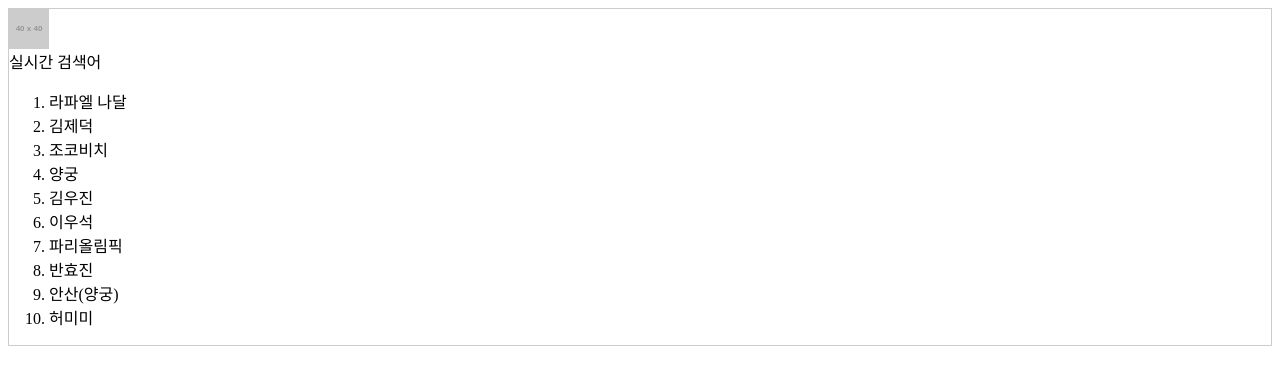
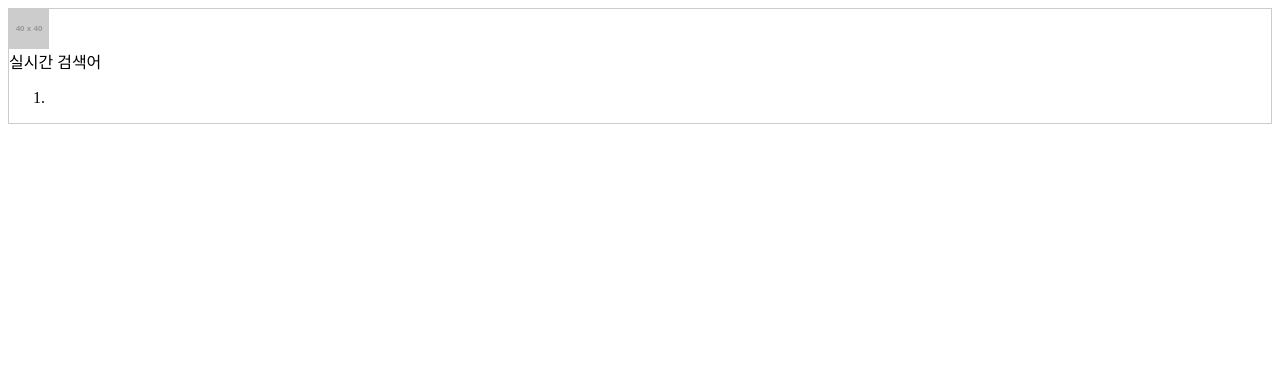
Before and after one commit to Issuer-2024/issuer, a FastAPI app: template templates/v2/keyword_rank.html in a window 1280 px wide. Shown: the top 385 px of the page. Run offline with FastAPI, Linux system fonts and the light colour scheme; the template is opened without the code that fills it: most values are stand-ins (such as "Sample title", 1, 10 or a date in 2020); grey boxes labelled with a size stand in for pictures from a placeholder-image service; some libraries are stand-ins or nearby versions.

Commit message:
template: 키워드 랭킹 시각화

```diff
--- a/app/v2/content/get_content.py
+++ b/app/v2/content/get_content.py
@@ -13,7 +13,7 @@ from app.v2.model.content import Content
 
 
 def collect_issues(q: str):
-    naver_news_response = get_naver_news(q, 30, 1, sort='sim')
+    naver_news_response = get_naver_news(q, 1, 1, sort='sim')
     news_items = naver_news_response.json().get('items', [])
     news_items = [news_item for news_item in news_items if
                   news_item['link'].startswith('https://n.news.naver.com/mnews/article')]
--- a/app/v2/keyword_rank/get_keyword_rank.py
+++ b/app/v2/keyword_rank/get_keyword_rank.py
@@ -5,5 +5,5 @@ from app.v2.model.keyword_rank import KeywordRank
 def get_keyword_rank():
     keywords = get_google_trend_daily_rank()
 
-    keyword_rank_list = [KeywordRank(i, keyword) for i, keyword in enumerate(keywords)]
+    keyword_rank_list = [KeywordRank(keyword, i) for i, keyword in enumerate(keywords[:10])]
     return keyword_rank_list
--- a/templates/v2/keyword_rank.html
+++ b/templates/v2/keyword_rank.html
@@ -6,15 +6,9 @@
         </div>
     </div>
     <ol class="list-decimal list-inside space-y-2 text-gray-700">
-        <li>라파엘 나달</li>
-        <li>김제덕</li>
-        <li>조코비치</li>
-        <li>양궁</li>
-        <li>김우진</li>
-        <li>이우석</li>
-        <li>파리올림픽</li>
-        <li>반효진</li>
-        <li>안산(양궁)</li>
-        <li>허미미</li>
+        {% for item in keyword_rank %}
+            <li>{{ item.keyword }}</li>
+
+        {% endfor %}
     </ol>
 </div>
```
